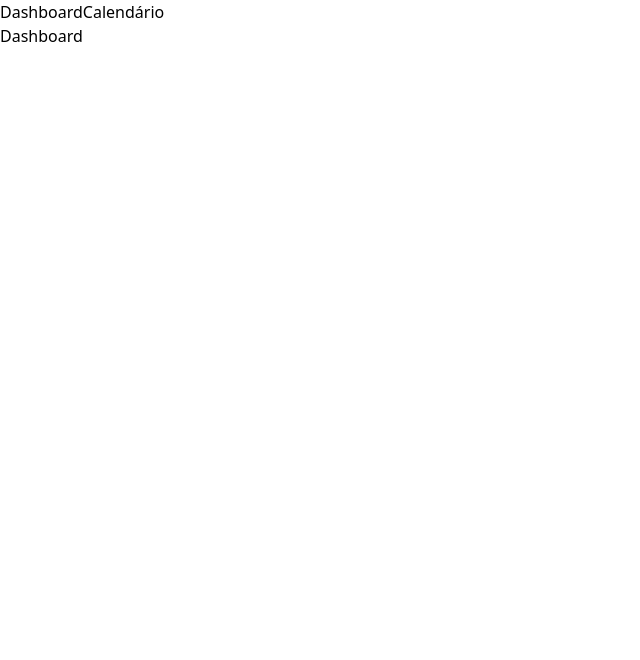
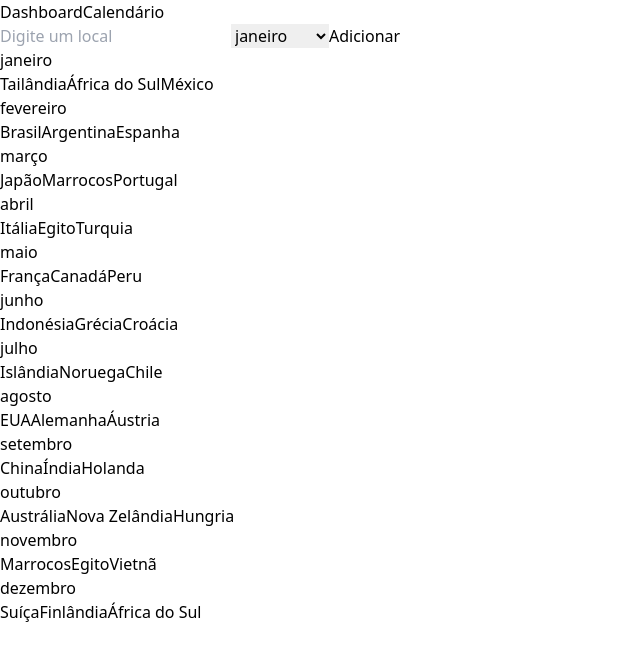
Before and after one commit to thomas36058/travel-dashboard, a React (Vite) app: page /calendar in a window 1280 px wide. Shown: the top 660 px of the page, without its empty margins (0-640 px from the left). Built offline with nearby package versions, Linux system fonts and the light colour scheme.

Commit message:
bulk changes to improve new features

```diff
--- a/src/App.tsx
+++ b/src/App.tsx
@@ -1,24 +1,27 @@
-import React from "react";
+import { BrowserRouter as Router, Routes, Route } from "react-router-dom";
 import Navbar from "./components/Navbar";
 import Dashboard from "./pages/Dashboard";
 import Calendar from "./pages/Calendar";
+import CountryDetail from "./pages/CountryDetail";
 
 function App() {
-  const [page, setPage] = React.useState("dashboard");
-
   return (
-    <div>
+    <Router>
       <div className="flex h-screen">
         <div className="flex-1 flex flex-col">
-          <Navbar setPage={setPage} />
+          <Navbar />
           <main className="p-6 flex-1 overflow-y-auto">
-            {page === "dashboard" && <Dashboard />}
-            {page === "calendar" && <Calendar />}
+            <Routes>
+              <Route path="/" element={<Dashboard />} />
+              <Route path="/dashboard" element={<Dashboard />} />
+              <Route path="/calendar" element={<Calendar />} />
+              <Route path="/country/:countryName" element={<CountryDetail />} />
+            </Routes>
           </main>
         </div>
       </div>
-    </div>
-  )
+    </Router>
+  );
 }
 
-export default App
+export default App;
--- /dev/null
+++ b/src/components/FormCalendar.tsx
@@ -0,0 +1,62 @@
+import { useState } from "react";
+
+export interface Month {
+  month: string;
+  countries: string[];
+}
+
+interface FormCalendarProps {
+  months: Month[];
+  setMonths: React.Dispatch<React.SetStateAction<Month[]>>;
+}
+
+export default function FormCalendar({ months, setMonths }: FormCalendarProps) {
+  const [place, setPlace] = useState<string>("");
+  const [selectedMonth, setSelectedMonth] = useState<string>("janeiro");
+
+  const handleSubmit = (e: React.FormEvent) => {
+    e.preventDefault();
+    if (!place) return;
+
+    setMonths((prev) =>
+      prev.map((m) =>
+        m.month === selectedMonth
+          ? { ...m, countries: [...m.countries, place] }
+          : m
+      )
+    );
+
+    setPlace("");
+  };
+
+  return (
+    <form onSubmit={handleSubmit} className="flex gap-3 items-center mb-6">
+      <input
+        type="text"
+        placeholder="Digite um local"
+        className="border rounded-lg p-2 w-64"
+        value={place}
+        onChange={(e) => setPlace(e.target.value)}
+      />
+
+      <select
+        className="border rounded-lg p-2"
+        value={selectedMonth}
+        onChange={(e) => setSelectedMonth(e.target.value)}
+      >
+        {months.map((m) => (
+          <option key={m.month} value={m.month}>
+            {m.month}
+          </option>
+        ))}
+      </select>
+
+      <button
+        type="submit"
+        className="bg-blue-500 text-white px-4 py-2 rounded-lg hover:bg-blue-600"
+      >
+        Adicionar
+      </button>
+    </form>
+  );
+}
--- a/src/components/Navbar.tsx
+++ b/src/components/Navbar.tsx
@@ -1,18 +1,32 @@
-interface NavbarProps {
-  setPage: React.Dispatch<React.SetStateAction<string>>
+import { Link, useLocation } from "react-router-dom";
+
+function Navbar() {
+  const location = useLocation();
+
+  return (
+    <header className="bg-gray-100 border-b flex px-6 gap-4 py-4">
+      <Link
+        to="/dashboard"
+        className={`px-3 py-1 rounded transition-colors ${
+          location.pathname === "/" || location.pathname === "/dashboard"
+            ? "bg-blue-500 text-white"
+            : "hover:bg-gray-200"
+        }`}
+      >
+        Dashboard
+      </Link>
+      <Link
+        to="/calendar"
+        className={`px-3 py-1 rounded transition-colors ${
+          location.pathname === "/calendar"
+            ? "bg-blue-500 text-white"
+            : "hover:bg-gray-200"
+        }`}
+      >
+        Calendário
+      </Link>
+    </header>
+  );
 }
 
-function Navbar({ setPage }: NavbarProps) {
-  return (
-    <header className="bg-gray-100 border-b flex px-6 gap-4 py-4">
-      <button onClick={() => setPage("dashboard")}>
-        Dashboard
-      </button>
-      <button onClick={() => setPage("calendar")}>
-        Calendário
-      </button>
-    </header>
-  )
-}
-
-export default Navbar
+export default Navbar;
--- /dev/null
+++ b/src/data/countryData.ts
@@ -0,0 +1,100 @@
+export interface CountryInfo {
+  name: string;
+  capital: string;
+  population: string;
+  currency: string;
+  language: string;
+  climate: string;
+  bestTime: string;
+  highlights: string[];
+  description: string;
+  image: string;
+}
+
+export const countryData: Record<string, CountryInfo> = {
+  Tailândia: {
+    name: "Tailândia",
+    capital: "Bangkok",
+    population: "69.8 milhões",
+    currency: "Baht Tailandês (THB)",
+    language: "Tailandês",
+    climate: "Tropical quente e úmido",
+    bestTime: "Novembro a Março",
+    highlights: [
+      "Templos Budistas",
+      "Praias de Phuket",
+      "Mercados Flutuantes",
+      "Comida de Rua",
+    ],
+    description:
+      "A Tailândia é conhecida por sua rica cultura, templos dourados, praias paradisíacas e culinária exótica. O país oferece uma mistura perfeita entre tradição e modernidade.",
+    image: "🇹🇭",
+  },
+  Brasil: {
+    name: "Brasil",
+    capital: "Brasília",
+    population: "215 milhões",
+    currency: "Real (BRL)",
+    language: "Português",
+    climate: "Variado - Tropical a Subtropical",
+    bestTime: "Maio a Setembro",
+    highlights: [
+      "Cristo Redentor",
+      "Praias de Copacabana",
+      "Amazônia",
+      "Carnaval",
+    ],
+    description:
+      "O Brasil é o maior país da América do Sul, famoso por suas praias deslumbrantes, floresta amazônica, cultura vibrante e hospitalidade do povo brasileiro.",
+    image: "🇧🇷",
+  },
+  Japão: {
+    name: "Japão",
+    capital: "Tóquio",
+    population: "125 milhões",
+    currency: "Iene (JPY)",
+    language: "Japonês",
+    climate: "Temperado com quatro estações",
+    bestTime: "Março a Maio, Setembro a Novembro",
+    highlights: [
+      "Monte Fuji",
+      "Templos Kyoto",
+      "Tecnologia Tokyo",
+      "Cerejeiras",
+    ],
+    description:
+      "O Japão combina tradições milenares com tecnologia de ponta, oferecendo experiências únicas desde templos zen até cidades futurísticas.",
+    image: "🇯🇵",
+  },
+  França: {
+    name: "França",
+    capital: "Paris",
+    population: "68 milhões",
+    currency: "Euro (EUR)",
+    language: "Francês",
+    climate: "Temperado oceânico",
+    bestTime: "Abril a Junho, Setembro a Outubro",
+    highlights: ["Torre Eiffel", "Louvre", "Versalhes", "Riviera Francesa"],
+    description:
+      "A França é sinônimo de arte, cultura, gastronomia refinada e paisagens românticas. Dos castelos do Loire às praias da Côte d'Azur.",
+    image: "🇫🇷",
+  },
+  EUA: {
+    name: "Estados Unidos",
+    capital: "Washington D.C.",
+    population: "331 milhões",
+    currency: "Dólar Americano (USD)",
+    language: "Inglês",
+    climate: "Variado por região",
+    bestTime: "Varia por região",
+    highlights: [
+      "Estátua da Liberdade",
+      "Grand Canyon",
+      "Hollywood",
+      "Parques Nacionais",
+    ],
+    description:
+      "Os EUA oferecem uma diversidade impressionante, desde metrópoles vibrantes até paisagens naturais espetaculares, passando por uma cultura pop influente.",
+    image: "🇺🇸",
+  },
+};
--- a/src/data/travelData.js
+++ b/src/data/travelData.ts
@@ -1,4 +1,9 @@
-const travelData = {
+export interface TravelMonth {
+  month: string;
+  countries: string[];
+}
+
+export const travelData: Record<string, string[]> = {
   janeiro: ["Tailândia", "África do Sul", "México"],
   fevereiro: ["Brasil", "Argentina", "Espanha"],
   março: ["Japão", "Marrocos", "Portugal"],
@@ -12,5 +17,3 @@ const travelData = {
   novembro: ["Marrocos", "Egito", "Vietnã"],
   dezembro: ["Suíça", "Finlândia", "África do Sul"],
 };
-
-export default travelData;
--- a/src/pages/Calendar.tsx
+++ b/src/pages/Calendar.tsx
@@ -1,22 +1,23 @@
-const months = [
-  "janeiro",
-  "fevereiro",
-  "março",
-  "abril",
-  "maio",
-  "junho",
-  "julho",
-  "agosto",
-  "setembro",
-  "outubro",
-  "novembro",
-  "dezembro",
-];
+import { useState } from "react";
+import { Link } from "react-router-dom";
+import type { Month } from "../components/FormCalendar";
+import FormCalendar from "../components/FormCalendar";
+import { travelData } from "../data/travelData";
 
 function Calendar() {
+  const [months, setMonths] = useState<Month[]>(
+    Object.entries(travelData).map(([month, countries]) => ({
+      month,
+      countries: [...countries],
+    }))
+  );
+
   return (
-    <div className="grid grid-cols-4">
-      {months.map((name, idx) => (
+    <div>
+      <FormCalendar months={months} setMonths={setMonths} />
+
+      <div className="grid grid-cols-4 gap-4">
+        {months.map((monthData, idx) => (
           <div
             key={idx}
             className="rounded-2xl shadow-lg border border-slate-200 bg-transparent flex items-stretch"
@@ -24,18 +25,34 @@ function Calendar() {
             <div className="w-full p-4 flex items-center justify-center">
               <div className="w-full aspect-square flex flex-col items-center justify-start p-4">
                 <div className="w-full text-center">
-                <h2 className="text-2xl font-bold capitalize">{name}</h2>
+                  <h2 className="text-2xl font-bold capitalize">
+                    {monthData.month}
+                  </h2>
                 </div>
 
-              <div className="mt-3 w-full h-full border-2 border-dashed border-slate-100 bg-white/40 p-4 space-y-3 text-lg">
-                <p>teste1</p>
-                <p>teste2</p>
+                <div className="mt-3 w-full h-full border-2 border-dashed border-slate-100 bg-white/40 p-4 space-y-3 text-lg overflow-y-auto">
+                  {monthData.countries.length > 0 ? (
+                    monthData.countries.map((country, countryIdx) => (
+                      <Link
+                        key={countryIdx}
+                        to={`/country/${encodeURIComponent(country)}`}
+                        className="block bg-blue-100 hover:bg-blue-200 rounded px-2 py-1 text-sm transition-colors cursor-pointer"
+                      >
+                        {country}
+                      </Link>
+                    ))
+                  ) : (
+                    <p className="text-gray-400 text-sm">
+                      Nenhum local adicionado
+                    </p>
+                  )}
                 </div>
               </div>
             </div>
           </div>
         ))}
       </div>
+    </div>
   );
 }
 
--- /dev/null
+++ b/src/pages/CountryDetail.tsx
@@ -0,0 +1,107 @@
+import { useParams } from "react-router-dom";
+import { Link } from "react-router-dom";
+import { countryData } from "../data/countryData";
+
+function CountryDetail() {
+  const { countryName } = useParams<{ countryName: string }>();
+
+  if (!countryName) {
+    return <div>País não encontrado</div>;
+  }
+
+  const country = countryData[countryName] || {
+    name: countryName,
+    capital: "N/A",
+    population: "N/A",
+    currency: "N/A",
+    language: "N/A",
+    climate: "N/A",
+    bestTime: "N/A",
+    highlights: ["Informações em breve..."],
+    description: `Informações sobre ${countryName} serão adicionadas em breve.`,
+    image: "🌍",
+  };
+
+  return (
+    <div className="max-w-4xl mx-auto">
+      <div className="flex items-center gap-4 mb-6">
+        <Link
+          to="/calendar"
+          className="flex items-center gap-2 text-blue-600 hover:text-blue-800 transition-colors"
+        >
+          Voltar ao Calendário
+        </Link>
+      </div>
+
+      <div className="text-center mb-8">
+        <h1 className="text-4xl font-bold text-gray-800 mb-2">
+          {country.name}
+        </h1>
+        <p className="text-xl text-gray-600">{country.description}</p>
+      </div>
+
+      <div className="grid md:grid-cols-2 gap-6 mb-8">
+        <div className="bg-white rounded-lg shadow-md p-6">
+          <h2 className="text-2xl font-semibold mb-4 flex items-center gap-2">
+            Informações Básicas
+          </h2>
+          <div className="space-y-3">
+            <div className="flex justify-between">
+              <span className="font-medium">Capital:</span>
+              <span>{country.capital}</span>
+            </div>
+            <div className="flex justify-between">
+              <span className="font-medium">População:</span>
+              <span>{country.population}</span>
+            </div>
+            <div className="flex justify-between">
+              <span className="font-medium">Moeda:</span>
+              <span>{country.currency}</span>
+            </div>
+            <div className="flex justify-between">
+              <span className="font-medium">Idioma:</span>
+              <span>{country.language}</span>
+            </div>
+          </div>
+        </div>
+
+        <div className="bg-white rounded-lg shadow-md p-6">
+          <h2 className="text-2xl font-semibold mb-4 flex items-center gap-2">
+            Informações de Viagem
+          </h2>
+          <div className="space-y-3">
+            <div>
+              <span className="font-medium flex items-center gap-2 mb-1">
+                Clima:
+              </span>
+              <span className="text-gray-700">{country.climate}</span>
+            </div>
+            <div>
+              <span className="font-medium mb-1 block">Melhor época:</span>
+              <span className="text-gray-700">{country.bestTime}</span>
+            </div>
+          </div>
+        </div>
+      </div>
+
+      <div className="bg-white rounded-lg shadow-md p-6">
+        <h2 className="text-2xl font-semibold mb-4 flex items-center gap-2">
+          Principais Atrações
+        </h2>
+        <div className="grid md:grid-cols-2 gap-3">
+          {country.highlights.map((highlight, index) => (
+            <div
+              key={index}
+              className="flex items-center gap-2 p-3 bg-gray-50 rounded-lg"
+            >
+              <div className="w-2 h-2 bg-blue-500 rounded-full"></div>
+              <span>{highlight}</span>
+            </div>
+          ))}
+        </div>
+      </div>
+    </div>
+  );
+}
+
+export default CountryDetail;
```
Lines whose indentation alone changed are shown as unchanged.
